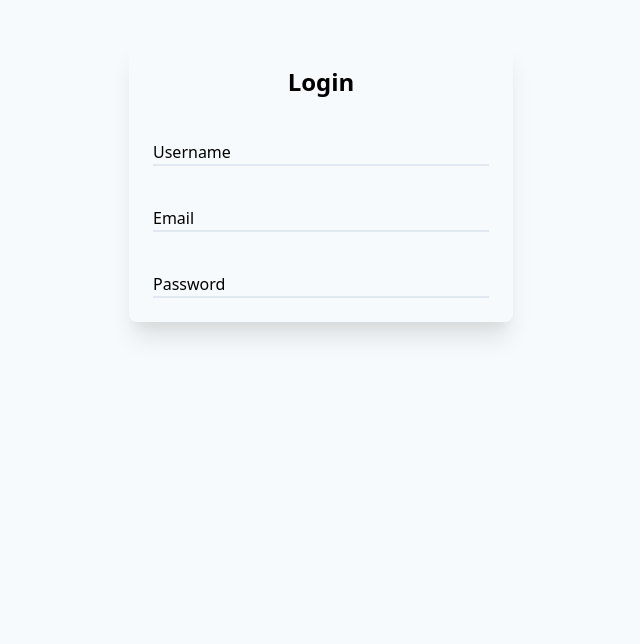
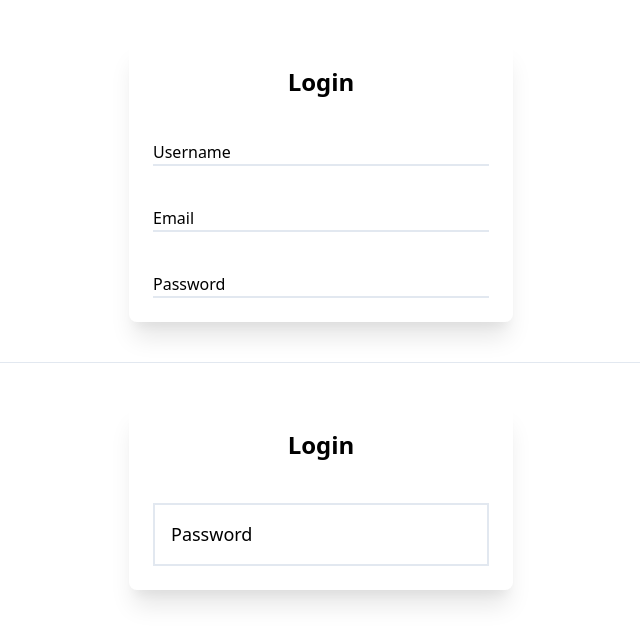
Before and after one commit to notiz-dev/floating-form-field-tailwindcss, a website: page public/index.html in a window 1280 px wide. Shown: the whole page, without its empty margins (319-959 px from the left). Drawn offline with nearby package versions, Linux system fonts and the light colour scheme; files that its build step writes are made by us from their sources.

Commit message:
prepare outline form field

```diff
--- a/public/index.html
+++ b/public/index.html
@@ -7,7 +7,7 @@
 
     <link rel="stylesheet" href="build/tailwind.css" />
   </head>
-  <body class="antialiased bg-gray-100 p-10">
+  <body class="antialiased p-10">
     <form class="max-w-sm mx-auto rounded-lg shadow-xl overflow-hidden p-6 space-y-10">
       <h2 class="text-2xl font-bold text-center">Login</h2>
       <div class="relative border-b-2 focus-within:border-blue-500">
@@ -23,5 +23,15 @@
         <label for="password" class="absolute top-0 -z-1 duration-300 origin-0">Password</label>
       </div>
     </form>
+
+    <hr class="my-10">
+
+    <form class="max-w-sm mx-auto rounded-lg shadow-xl overflow-hidden p-6 space-y-10">
+      <h2 class="text-2xl font-bold text-center">Login</h2>
+      <div class="relative border-2 focus-within:border-blue-500">
+        <input type="password" name="password" placeholder=" " class="block p-4 w-full text-lg appearance-none focus:outline-none bg-transparent" />
+        <label for="password" class="absolute top-0 text-lg p-4 -z-1 duration-300 origin-0">Password</label>
+      </div>
+    </form>
   </body>
 </html>
```
Also changed, not shown: package.json (+7 -4 lines), css/tailwind.css (line endings or trailing spaces).
